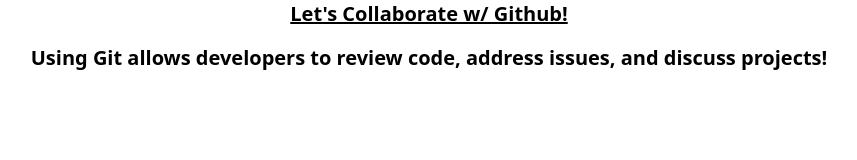
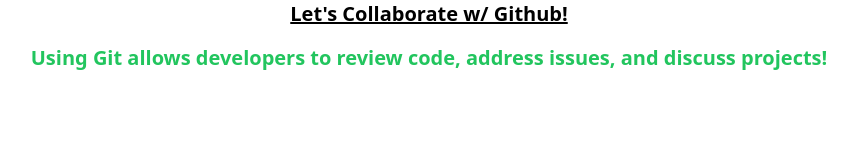
Before and after one commit to maapostol/mdia-4590-lab, a plain HTML site: page index.html in a window 1280 px wide. Shown: the whole page, without its empty margins (211-1068 px from the left). Drawn offline with nearby package versions, Linux system fonts and the light colour scheme.

Commit message:
Green Sub Head!

```diff
--- a/index.html
+++ b/index.html
@@ -11,7 +11,7 @@
     <header class="container px-4 mx-auto">
         <div class="text-center m2">
             <h1 class="text-xl font-bold underline">Let's Collaborate w/ Github!</h1>
-            <h3 class="text-xl font-bold mt-4">Using Git allows developers to review code, address issues, and discuss projects!</h3>
+            <h3 class="text-xl font-bold mt-4 text-green-500">Using Git allows developers to review code, address issues, and discuss projects!</h3>
         </div>
     </header>
 </body>
```
